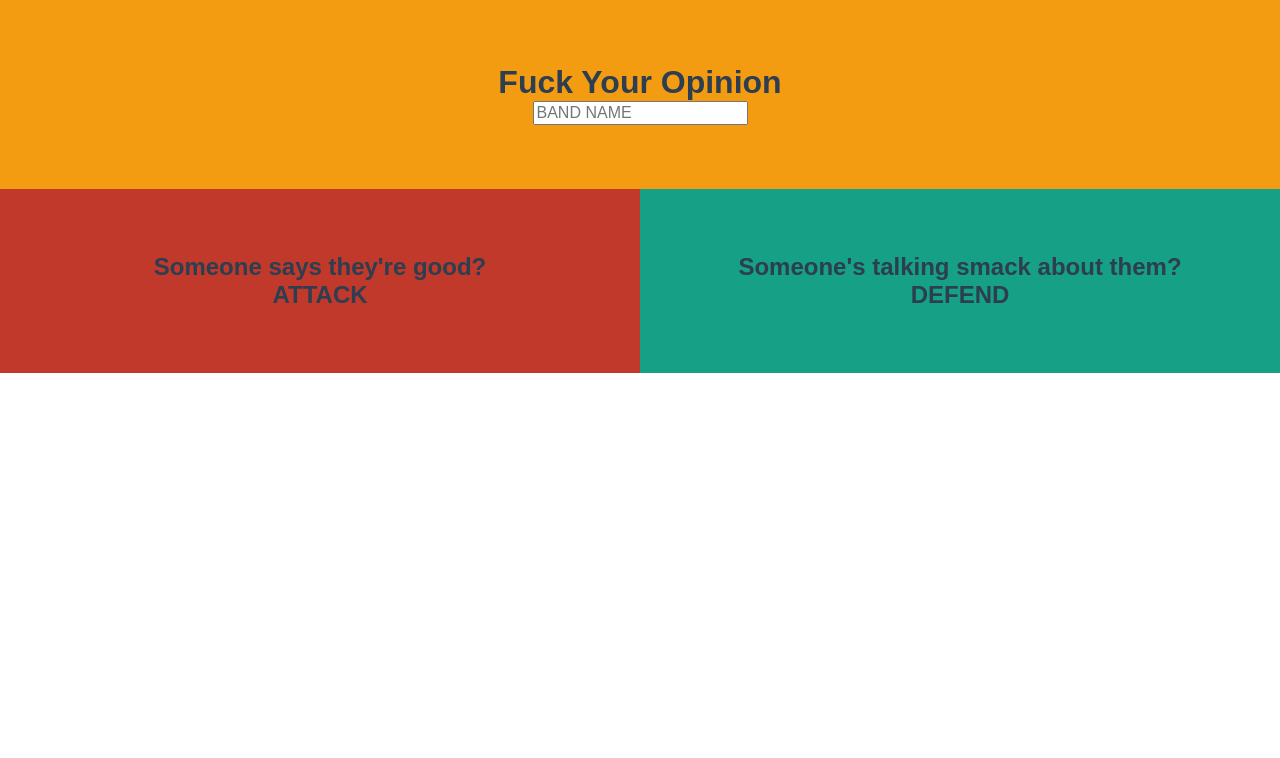
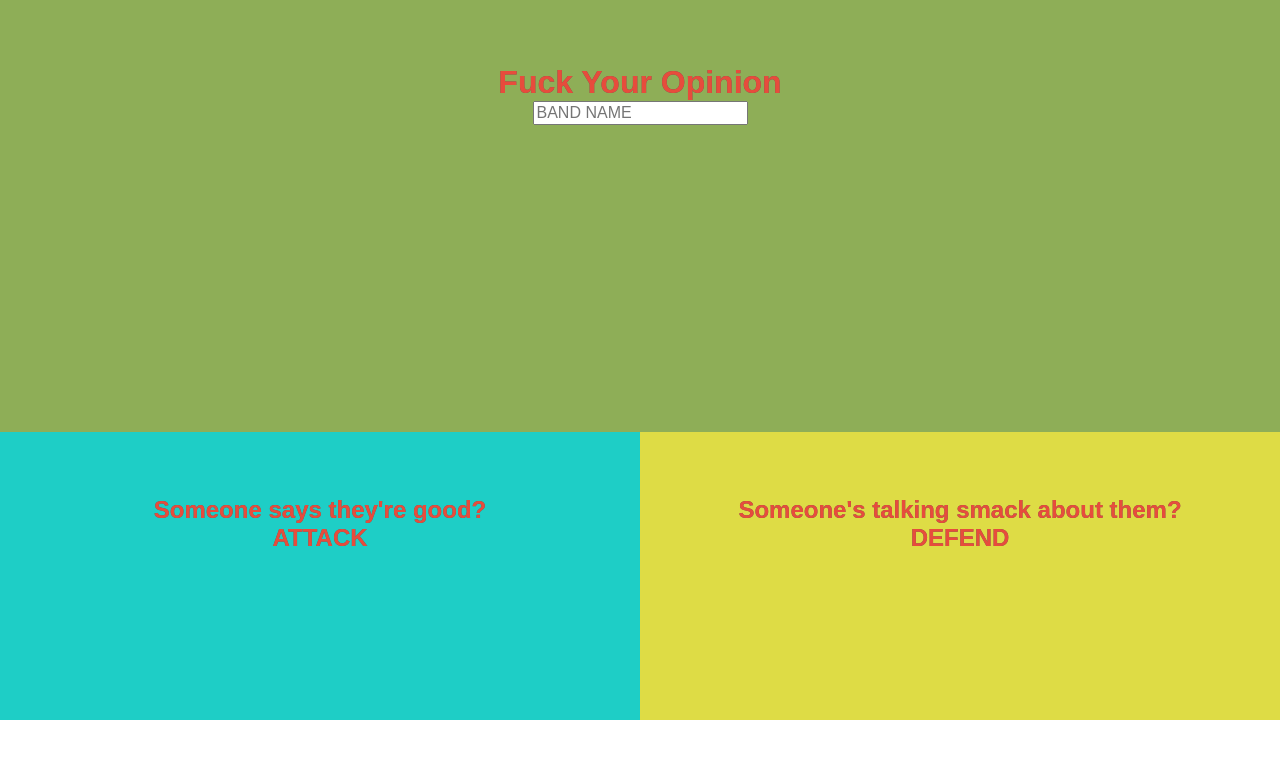
Before and after one commit to AsafGerchak/FlamingLips, a website: page index.html in a window 1280 px wide. Drawn offline with nearby package versions, Linux system fonts and the light colour scheme.

Commit message:
Creating splash screen, choosing colors, etc. :see_no_evil:

```diff
--- a/assets/app.js
+++ b/assets/app.js
@@ -104,13 +104,13 @@ defendApp.insult = function(artist, album, song){
 	// Build the insult and variants (dependent on name overlaps), and inject it into the DOM
 	$('.firstCounter h3').empty();
 	if (artist !== album && album !== song) {
-		defendApp.phrase = "You don't like " + artist + "? Have you even listened to '" + album + "', or were you too busy having bad taste? '" + song + "' changed the way musicians open albums!";
+		defendApp.phrase = "You don't like " + artist + "? Have you even listened to '" + album + "', or were you too busy having bad taste? '" + song + "' changed the way people open their albums!";
 		$('.firstCounter h3').append(defendApp.phrase);
 	} else if (artist == album && album !== song) {
-		defendApp.phrase = "You don't like " + artist + "? Have you even listened to the self-titled album, or were you too busy having bad taste? '" + song + "' changed the way musicians open albums!";
+		defendApp.phrase = "You don't like " + artist + "? Have you even listened to the self-titled album, or were you too busy having bad taste? '" + song + "' changed the way people open their albums!";
 		$('.firstCounter h3').append(defendApp.phrase);
 	} else {
-		defendApp.phrase = "You don't like " + artist + "? Have you even listened to '" + album + "', or were you too busy having bad taste? The title track changed the way musicians open albums!";
+		defendApp.phrase = "You don't like " + artist + "? Have you even listened to '" + album + "', or were you too busy having bad taste? The title track changed the way people open their albums!";
 		$('.firstCounter h3').append(defendApp.phrase);
 	};
 };
--- a/assets/css/style.scss
+++ b/assets/css/style.scss
@@ -20,9 +20,25 @@ GENERAL STYLES
    clear: both;
 }
 
+// COLOR VARIABLES
+// $titleColor: #e74c3c;
+// $attackColor: #D7861B;
+// $defendColor: #68D0AF;
+
+$font: #e74c3c;
+$titleColor: #8eae57;
+$attackColor: #1ECEC6;
+$defendColor: #dedc45;
+
+
+body,
+html {
+	height: 100%;
+}
+
 body {
-	margin: 0;
-	padding: 0;
+	// margin: 0;
+	// padding: 0;
 	// color
 	// font-family
 	//font-weight
@@ -45,28 +61,36 @@ FIRST SCREEN
 
 header {
 	width: 100%;
-	color: #2c3e50;
+	height: 90%;
+	color: $font;
+	text-shadow: 0 0 0.3px #555;
 	text-align: center;
 	margin: 0;
 
 	.title {
-		background-color: #f39c12;
+		height: 60%;
+		background-color: $titleColor;
 		padding: 5%;
 	}
+
+	.buttons {
+		height: 40%;
 
 		.attackGo,
 		.defendGo {
 			float: left;
+			height: 100%;
 			width: 50%;
 			padding: 5%;
 		}
 
 		.attackGo {
-		background-color: #c0392b;
+			background-color: $attackColor;
 		}
 
 		.defendGo {
-		background-color: #16a085;
+			background-color: $defendColor;
+		}
 	}
 }
 
```
Also changed, not shown: assets/css/mini.css, assets/css/style.css. Lines whose indentation alone changed are shown as unchanged.
